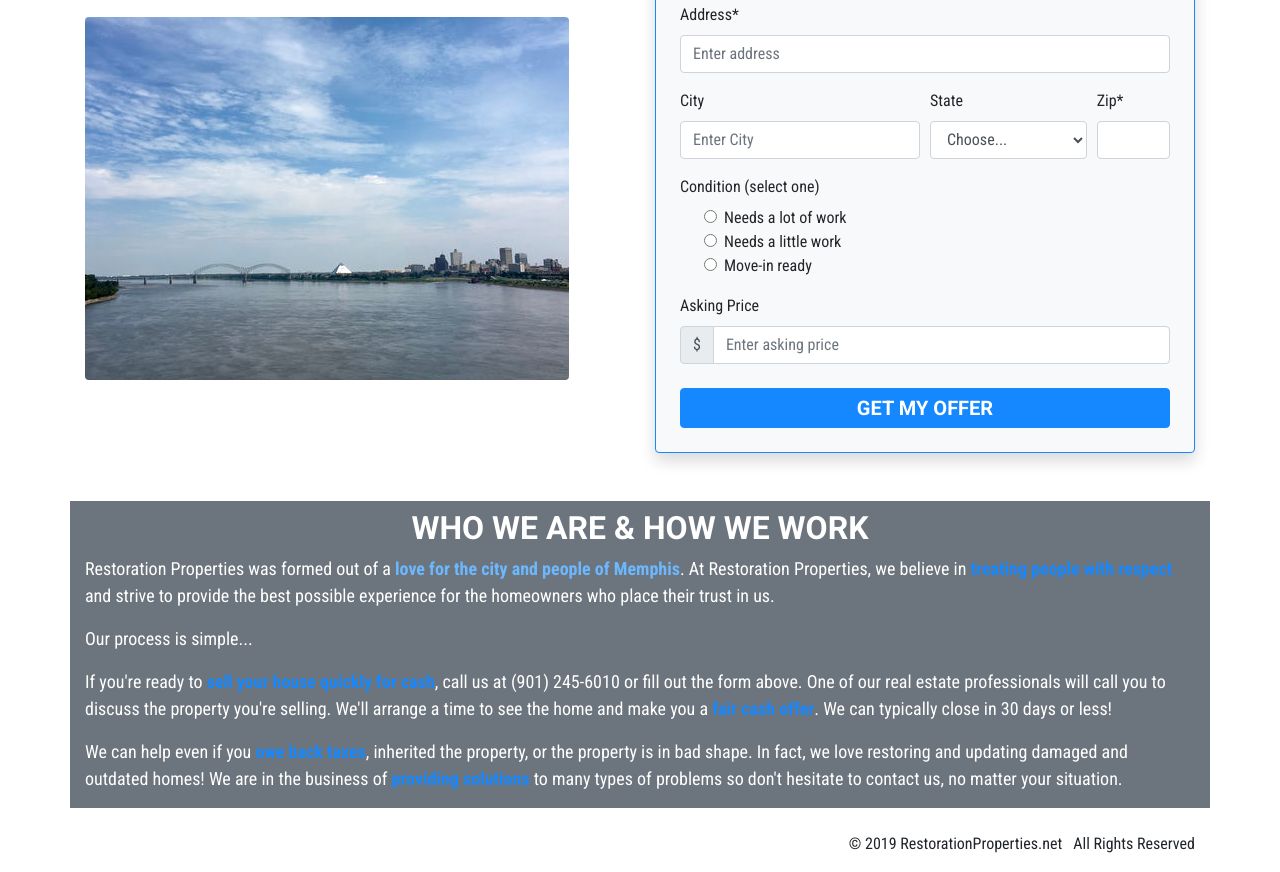
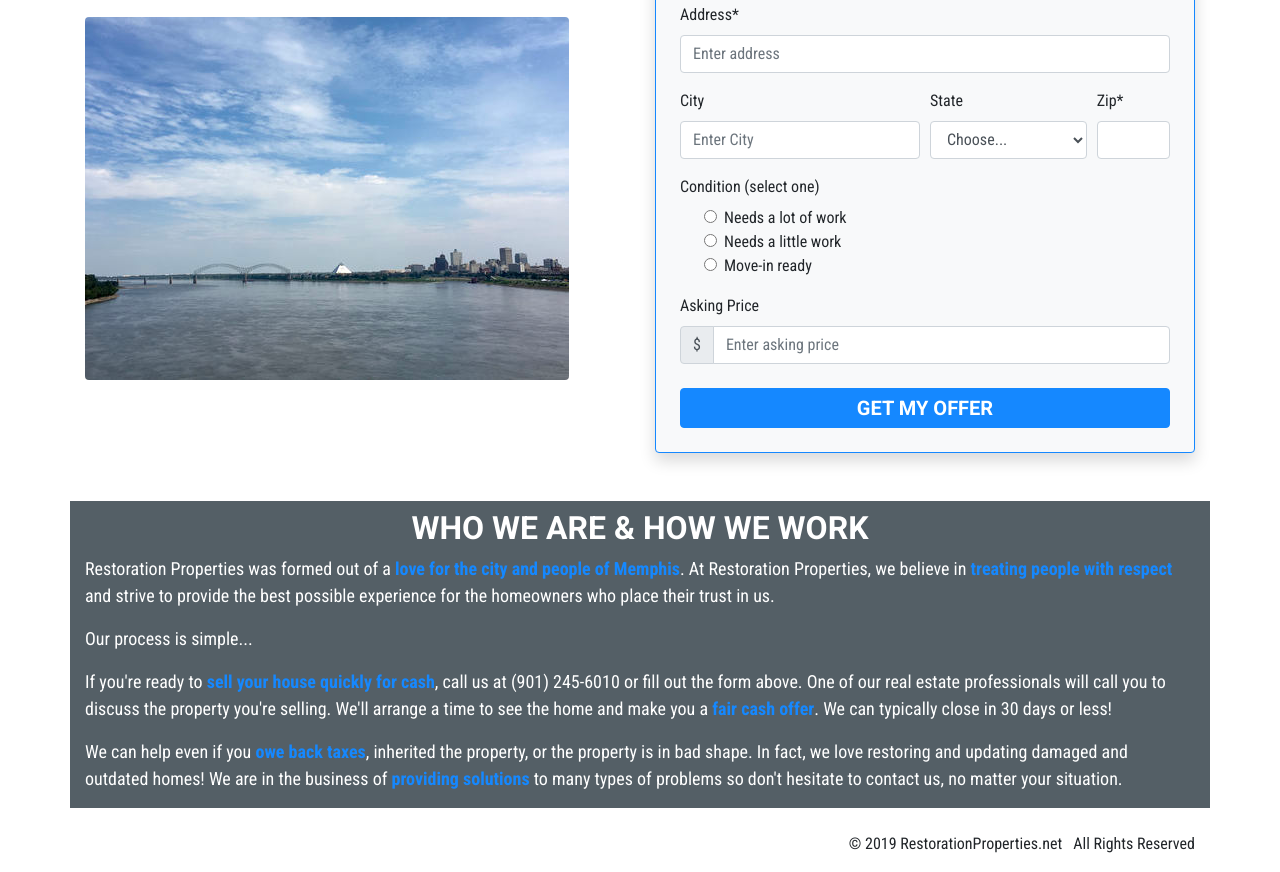
Before and after one commit to grahamlangford/restoration-properties, a plain HTML site: page index.html in a window 1280 px wide. Shown: the part 564-1436 px from the top of the page. Drawn offline with nearby package versions, Linux system fonts and the light colour scheme.

Commit message:
finalized About background/text colors

```diff
--- a/index.html
+++ b/index.html
@@ -272,7 +272,7 @@
 
           <p>
             Restoration Properties was formed out of a
-            <strong class="text-primary-light"
+            <strong class="text-primary"
               >love for the city and people of Memphis</strong
             >. At Restoration Properties, we believe in
             <strong class="text-primary">treating people with respect</strong>
--- a/stylesheet.css
+++ b/stylesheet.css
@@ -48,8 +48,8 @@ button > strong {
   color: #1588ff !important;
 }
 
-.text-primary-light {
-  color: #6db7ff;
+.bg-secondary {
+  background-color: #545f66 !important;
 }
 
 .btn {
```
